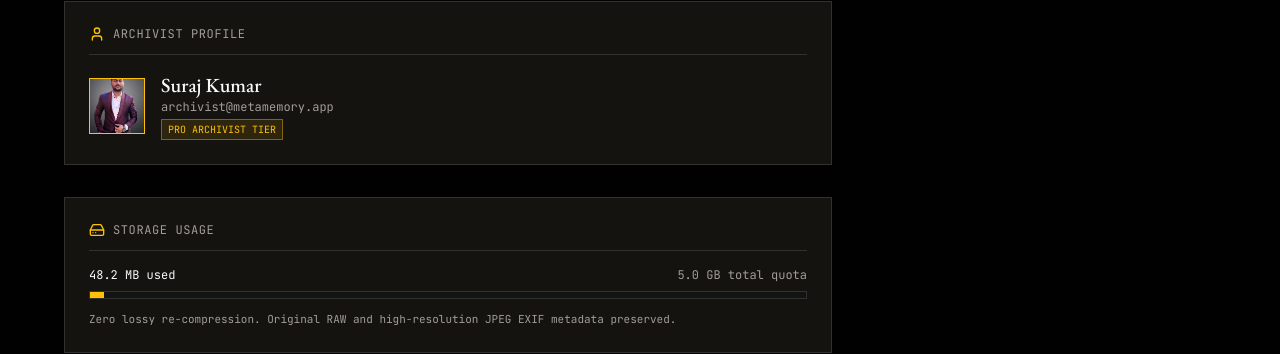
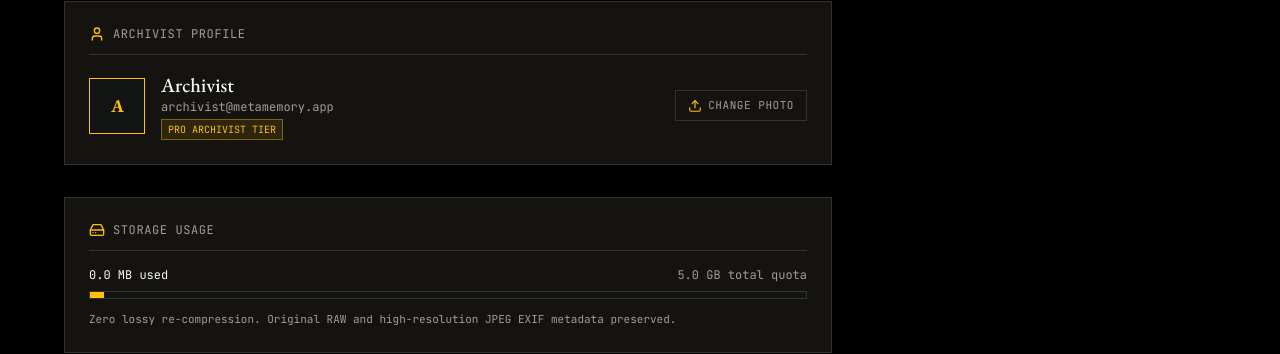
Before and after one commit to surajkumar11292/MetaMemoryAlbum, a Next.js app: page /app/settings in a window 1280 px wide. Shown: the part 259-613 px from the top of the page. Built offline with nearby package versions, Linux system fonts and the light colour scheme; no server answers.

Commit message:
feat(profile): dynamic avatar monograms, custom photo upload, and isolated user archives

```diff
--- a/app/api/auth/session/route.ts
+++ b/app/api/auth/session/route.ts
@@ -74,6 +74,49 @@ export async function POST(req: Request) {
   }
 }
 
+export async function PATCH(req: Request) {
+  try {
+    const user = await getSessionUser();
+    if (!user) {
+      return NextResponse.json({ error: 'Unauthorized' }, { status: 401 });
+    }
+
+    const body = await req.json();
+    const { name, avatar_url } = body;
+
+    const updated = await db.updateUser(user.id, {
+      name: name !== undefined ? name : user.name,
+      avatar_url: avatar_url !== undefined ? avatar_url : user.avatar_url,
+    });
+
+    if (!updated) {
+      return NextResponse.json({ error: 'User not found' }, { status: 404 });
+    }
+
+    const response = NextResponse.json({ success: true, user: updated });
+
+    const cookieData = JSON.stringify({
+      id: updated.id,
+      email: updated.email,
+      name: updated.name,
+      avatar_url: updated.avatar_url,
+    });
+
+    response.cookies.set('meta_session_user', cookieData, {
+      path: '/',
+      httpOnly: true,
+      sameSite: 'lax',
+      secure: process.env.NODE_ENV === 'production',
+      maxAge: 60 * 60 * 24 * 30,
+    });
+
+    return response;
+  } catch (error) {
+    console.error('Update profile error:', error);
+    return NextResponse.json({ error: 'Failed to update profile' }, { status: 500 });
+  }
+}
+
 export async function DELETE() {
   const response = NextResponse.json({ success: true });
   response.cookies.delete('meta_session_user');
--- a/app/app/settings/page.tsx
+++ b/app/app/settings/page.tsx
@@ -1,17 +1,19 @@
 'use client';
 
-import React, { useState, useEffect } from 'react';
+import React, { useState, useEffect, useRef } from 'react';
 import { useRouter } from 'next/navigation';
 import { AppShell } from '@/components/layout/AppShell';
 import { ThemeToggle } from '@/components/ui/ThemeToggle';
 import { useToast } from '@/components/ui/Toast';
-import { User, HardDrive, Shield, Palette, LogOut, Trash2, RefreshCw } from 'lucide-react';
+import { User, HardDrive, Shield, Palette, LogOut, Trash2, RefreshCw, Camera, Upload, Check } from 'lucide-react';
 
 export default function SettingsPage() {
   const router = useRouter();
   const { toast } = useToast();
   const [user, setUser] = useState<any>(null);
   const [loading, setLoading] = useState(true);
+  const [isUploadingAvatar, setIsUploadingAvatar] = useState(false);
+  const fileInputRef = useRef<HTMLInputElement>(null);
 
   useEffect(() => {
     async function loadUser() {
@@ -30,6 +32,40 @@ export default function SettingsPage() {
     loadUser();
   }, []);
 
+  const handleAvatarUpload = async (e: React.ChangeEvent<HTMLInputElement>) => {
+    const file = e.target.files?.[0];
+    if (!file) return;
+
+    if (file.size > 5 * 1024 * 1024) {
+      toast({ title: 'Image too large', description: 'Please select an image under 5MB.', type: 'error' });
+      return;
+    }
+
+    setIsUploadingAvatar(true);
+    const reader = new FileReader();
+    reader.onload = async () => {
+      const base64 = reader.result as string;
+      try {
+        const res = await fetch('/api/auth/session', {
+          method: 'PATCH',
+          headers: { 'Content-Type': 'application/json' },
+          body: JSON.stringify({ avatar_url: base64 }),
+        });
+
+        if (res.ok) {
+          setUser((prev: any) => ({ ...prev, avatar_url: base64 }));
+          toast({ title: 'Profile photo updated', type: 'success' });
+        }
+      } catch (err) {
+        console.error(err);
+        toast({ title: 'Failed to update photo', type: 'error' });
+      } finally {
+        setIsUploadingAvatar(false);
+      }
+    };
+    reader.readAsDataURL(file);
+  };
+
   const handleSignOut = async () => {
     await fetch('/api/auth/session', { method: 'DELETE' });
     toast({ title: 'Signed out', type: 'info' });
@@ -37,14 +73,25 @@ export default function SettingsPage() {
   };
 
   const handleResetData = () => {
-    if (confirm('Reset your memory archive to the original seed state?')) {
+    if (confirm('Reset your memory archive to the original state?')) {
       window.location.reload();
     }
   };
 
-  const storageUsedMb = user ? (user.storage_used_bytes / (1024 * 1024)).toFixed(1) : '48.2';
+  const storageUsedMb = user ? (user.storage_used_bytes / (1024 * 1024)).toFixed(1) : '0.0';
   const storageLimitMb = 5120; // 5 GB default
   const storagePercent = Math.min(100, (parseFloat(storageUsedMb) / storageLimitMb) * 100);
+
+  // Compute Initials
+  const getInitials = (name?: string) => {
+    if (!name) return 'A';
+    return name
+      .split(' ')
+      .map((n) => n[0])
+      .join('')
+      .toUpperCase()
+      .substring(0, 2);
+  };
 
   return (
     <AppShell>
@@ -68,21 +115,62 @@ export default function SettingsPage() {
               <User className="w-4 h-4 text-amber-accent" />
               <span>Archivist Profile</span>
             </div>
+            <div className="flex flex-col sm:flex-row items-start sm:items-center justify-between gap-4">
               <div className="flex items-center space-x-4">
-              <div className="w-14 h-14 border border-amber-accent overflow-hidden bg-surface shrink-0">
-                {/* eslint-disable-next-line @next/next/no-img-element */}
+                {/* Profile Photo or Initials Monogram */}
+                <div className="relative group w-14 h-14 border border-amber-accent overflow-hidden bg-surface shrink-0 flex items-center justify-center">
+                  {user?.avatar_url ? (
+                    // eslint-disable-next-line @next/next/no-img-element
                     <img
-                  src={user?.avatar_url || '/avatar.jpg'}
-                  alt={user?.name || 'Suraj Kumar'}
+                      src={user.avatar_url}
+                      alt={user?.name || 'Archivist'}
                       className="w-full h-full object-cover"
                     />
+                  ) : (
+                    <span className="font-serif font-bold text-lg text-amber-accent tracking-tighter">
+                      {getInitials(user?.name)}
+                    </span>
+                  )}
+
+                  {/* Overlay upload trigger */}
+                  <button
+                    type="button"
+                    onClick={() => fileInputRef.current?.click()}
+                    disabled={isUploadingAvatar}
+                    className="absolute inset-0 bg-black/60 opacity-0 group-hover:opacity-100 flex items-center justify-center text-white transition-opacity"
+                    title="Change Profile Photo"
+                  >
+                    <Camera className="w-4 h-4 text-amber-accent" />
+                  </button>
                 </div>
+
                 <div>
-                <h3 className="font-display text-xl text-foreground font-medium">{user?.name || 'Suraj Kumar'}</h3>
+                  <h3 className="font-display text-xl text-foreground font-medium">{user?.name || 'Archivist'}</h3>
                   <p className="font-mono text-xs text-muted-foreground">{user?.email || 'archivist@metamemory.app'}</p>
                   <span className="inline-block mt-1 font-mono text-[10px] uppercase text-amber-accent border border-amber-accent/40 px-1.5 py-0.5 bg-amber-accent/10">
                     Pro Archivist Tier
                   </span>
+                </div>
+              </div>
+
+              {/* Upload Avatar Button */}
+              <div>
+                <input
+                  type="file"
+                  ref={fileInputRef}
+                  onChange={handleAvatarUpload}
+                  accept="image/jpeg,image/png,image/webp"
+                  className="hidden"
+                />
+                <button
+                  type="button"
+                  onClick={() => fileInputRef.current?.click()}
+                  disabled={isUploadingAvatar}
+                  className="font-mono text-[11px] uppercase tracking-wider px-3 py-1.5 border border-border hover:border-amber-accent text-muted-foreground hover:text-foreground inline-flex items-center space-x-1.5 transition-colors"
+                >
+                  <Upload className="w-3.5 h-3.5 text-amber-accent" />
+                  <span>{isUploadingAvatar ? 'Updating...' : 'Change Photo'}</span>
+                </button>
               </div>
             </div>
           </div>
@@ -160,7 +248,7 @@ export default function SettingsPage() {
                 className="inline-flex items-center justify-center space-x-2 font-mono text-xs uppercase tracking-wider px-4 py-2.5 border border-danger/40 hover:border-danger text-danger bg-danger/5 transition-colors"
               >
                 <RefreshCw className="w-4 h-4" />
-                <span>Reset Demo Archive State</span>
+                <span>Reset Local State</span>
               </button>
             </div>
           </div>
--- a/lib/db/index.ts
+++ b/lib/db/index.ts
@@ -41,6 +41,14 @@ class MemoryDatabase {
     };
     this.users.set(user.id, newUser);
     return newUser;
+  }
+
+  public async updateUser(userId: string, updates: Partial<User>): Promise<User | null> {
+    const user = this.users.get(userId);
+    if (!user) return null;
+    const updated = { ...user, ...updates };
+    this.users.set(userId, updated);
+    return updated;
   }
 
   public async getPhotos(userId: string, filter?: { year?: number; month?: number; is_favorite?: boolean; search?: string }): Promise<Photo[]> {
```
Lines whose indentation alone changed are shown as unchanged.
